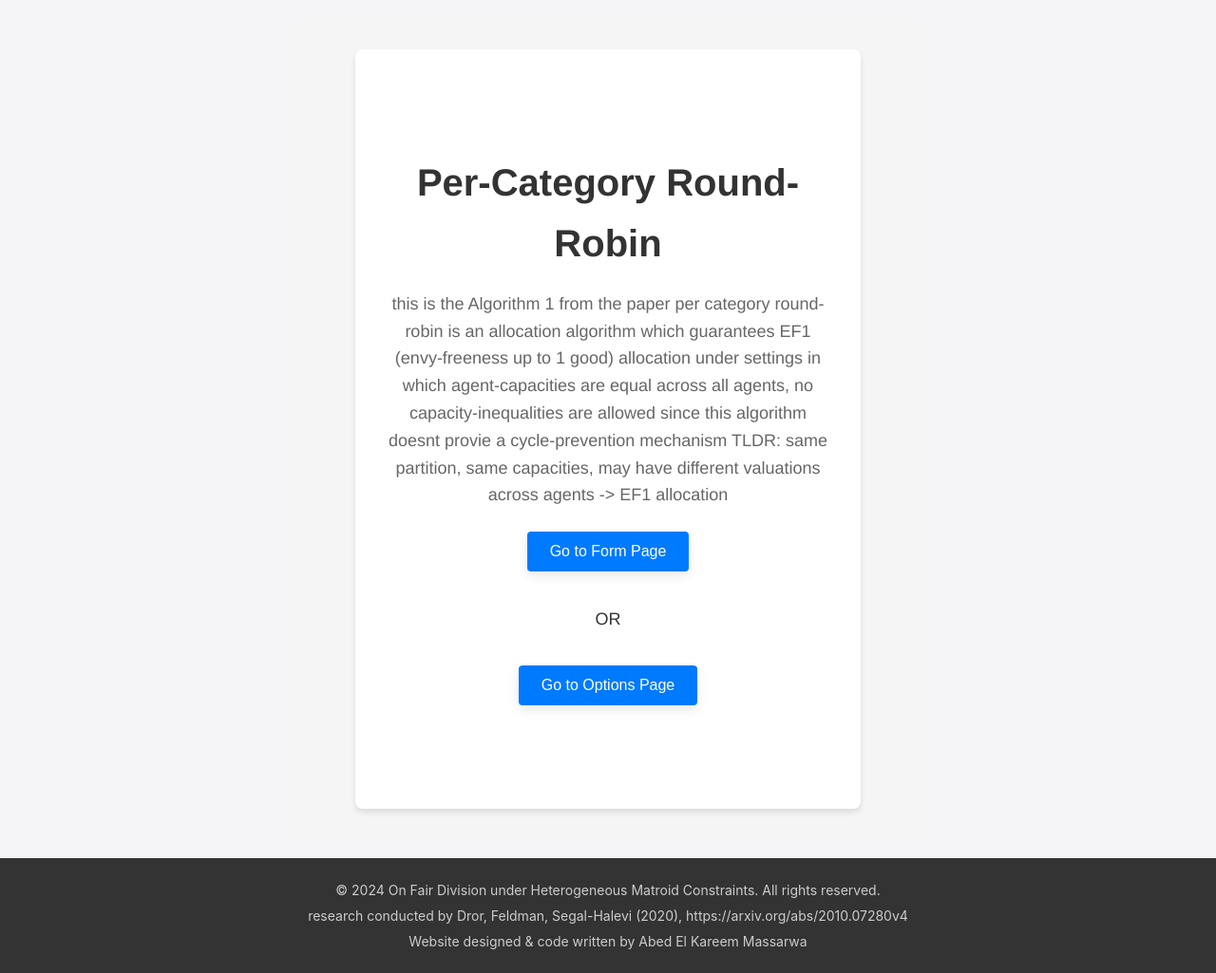
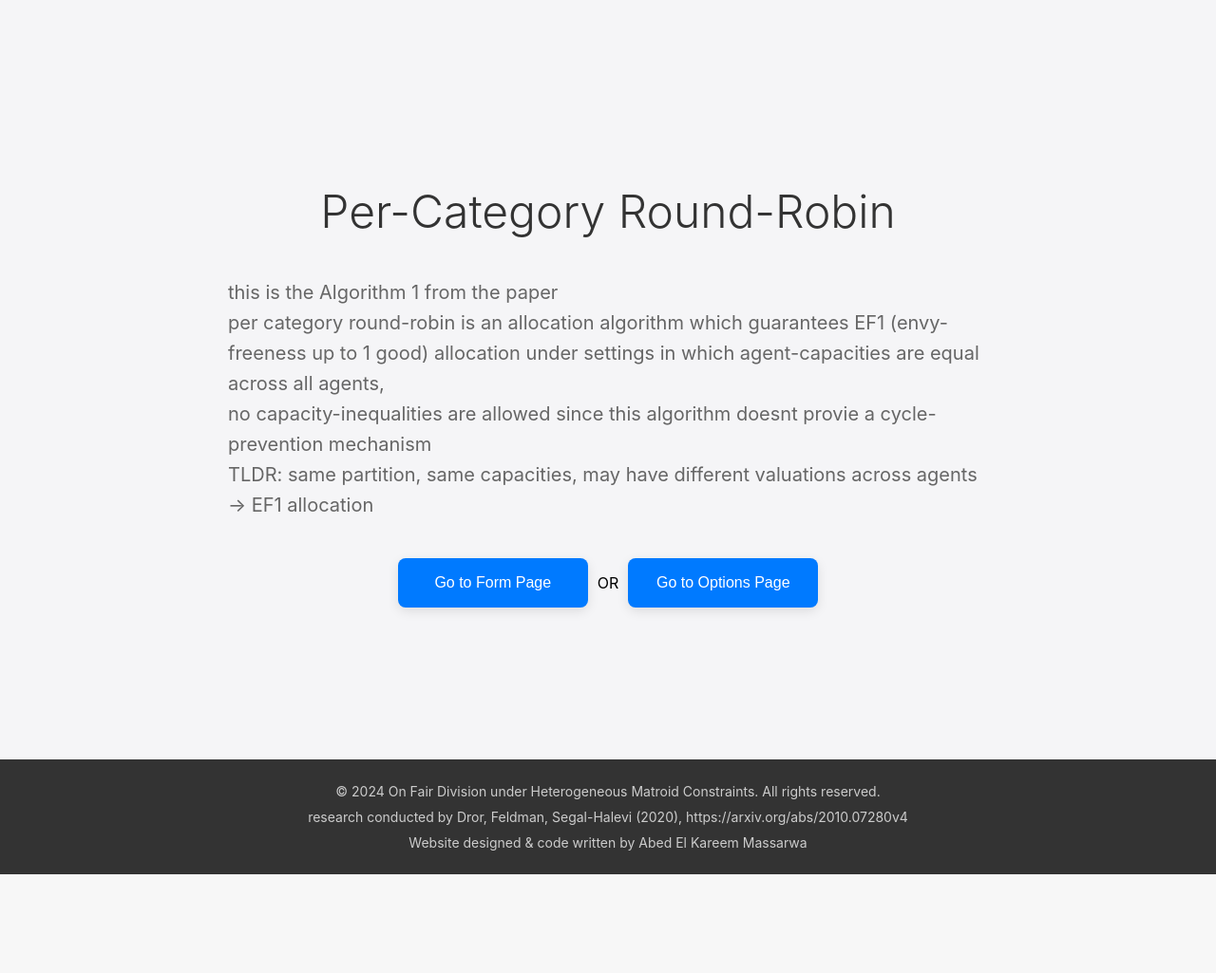
Before and after one commit to Abodi-Massarwa/flask_app, a Flask app: page /algorithm1 in a window 1280 px wide. Shown: the part 61-1086 px from the top of the page at 95% size. After the commit the page ends 982 px from the top, so only its background shows below. Run offline with Flask 3, Linux system fonts and the light colour scheme.

Commit message:
minor fixed for project description

```diff
--- a/flask_app/routes.py
+++ b/flask_app/routes.py
@@ -146,29 +146,29 @@ from flask_app.forms import Algorithm1Form, Algorithm2Form , Algorithm3Form, Alg
 
 
 algorithms = [
-    {"name": "Per-Category Round-Robin", "route": "algorithm1", "description": """this is the Algorithm 1 from the paper
+    {"name": "Per-Category Round-Robin", "route": "algorithm1", "description": """this is the Algorithm 1 from the paper<br>
      per category round-robin is an allocation algorithm which guarantees EF1 (envy-freeness up to 1 good) allocation
-    under settings in which agent-capacities are equal across all agents,
-    no capacity-inequalities are allowed since this algorithm doesnt provie a cycle-prevention mechanism
+    under settings in which agent-capacities are equal across all agents,<br>
+    no capacity-inequalities are allowed since this algorithm doesnt provie a cycle-prevention mechanism<br>
     TLDR: same partition, same capacities, may have different valuations across agents  -> EF1 allocation"""},
-    {"name": "Capped Round-Robin", "route": "algorithm2", "description": """this is Algorithm 2 CRR (capped round-robin) algorithm TLDR: single category , may have differnt capacities
+    {"name": "Capped Round-Robin", "route": "algorithm2", "description": """this is Algorithm 2 CRR (capped round-robin) algorithm <br>TLDR: single category , may have differnt capacities
     capped in CRR stands for capped capacity for each agent unlke RR , maye have different valuations -> F-EF1 (
     feasible envy-freeness up to 1 good) allocation"""},
-    {"name": "Back&Forth RR(Round-Robin)", "route": "algorithm3", "description": """this is Algorithm 3 back and forth capped round-robin algorithm (2 categories,may have different capacities,may have different valuations)
-        in which we simply
-        1)call capped_round_robin(arg1 ,.... argk,item_categories=<first category>)
-        2) reverse(order)
-        3)call capped_round_robin(arg1 ,.... argk,item_categories=<second category>)
+    {"name": "Back&Forth RR(Round-Robin)", "route": "algorithm3", "description": """this is Algorithm 3 back and forth capped round-robin algorithm<br> (2 categories,may have different capacities,may have different valuations)
+        in which we simply<br>
+        1)call capped_round_robin(arg1 ,.... argk,item_categories=<first category>)<br>
+        2) reverse(order)<br>
+        3)call capped_round_robin(arg1 ,.... argk,item_categories=<second category>)<br>
         -> F-EF1 (feasible envy-freeness up to 1 good) allocation"""},
-    {"name": "Per-Category CRR(Capped-Round-Robin)", "route": "algorithm4", "description": """ this is Algorithm 4 deals with (Different Capacities, Identical Valuations), suitable for any number of categories
-    CRR (per-category capped round-robin) algorithm
+    {"name": "Per-Category CRR(Capped-Round-Robin)", "route": "algorithm4", "description": """ this is Algorithm 4 deals with (Different Capacities, Identical Valuations),<br> suitable for any number of categories
+    CRR (per-category capped round-robin) algorithm<br>
     TLDR: multiple categories , may have different capacities , but have identical valuations -> F-EF1 (feasible envy-freeness up to 1 good) allocation"""},
-    {"name": "Iterated Priority Matching", "route": "algorithm5", "description": """this is Algorithm 5  deals with (partition Matroids with Binary Valuations, may have different capacities)
-    loops as much as maximum capacity in per each category , each iteration we build :
-    1) agent-item graph (bidirectional graph)
-    2) envy graph
-    3) topological sort the order based on the envy graph (always a-cyclic under such settings,proven in papers)
-    4) compute priority matching based on it we allocate the items among the agents
+    {"name": "Iterated Priority Matching", "route": "algorithm5", "description": """this is Algorithm 5  deals with (partition Matroids with Binary Valuations, may have different capacities)<br>
+    loops as much as maximum capacity in per each category , each iteration we build :<br>
+    1) agent-item graph (bidirectional graph)<br>
+    2) envy graph<br>
+    3) topological sort the order based on the envy graph (always a-cyclic under such settings,proven in papers)<br>
+    4) compute priority matching based on it we allocate the items among the agents<br>
     we do this each loop , and in case there remains item in that category we arbitrarily give it to random agent
 """},
 ]
--- a/flask_app/static/css/styles.css
+++ b/flask_app/static/css/styles.css
@@ -215,3 +215,67 @@ footer {
     color: #005bb5;
     text-decoration: underline;
 }
+
+.wide-container {
+    width: 100%;
+    padding: 40px 20px;
+    background-color: #f5f5f7;
+}
+
+.content-area {
+    max-width: 1200px;
+    margin: 0 auto;
+    text-align: center;
+}
+
+.project-name {
+    font-size: 48px;
+    font-weight: 300;
+    margin-bottom: 20px;
+    color: #333;
+    word-wrap: break-word;
+}
+
+.project-description {
+    font-size: 20px;
+    color: #666;
+    margin-bottom: 30px;
+    max-width: 800px;
+    line-height: 1.6;
+    margin-left: auto;
+    margin-right: auto;
+}
+
+.button-container {
+    display: flex;
+    flex-wrap: wrap;
+    gap: 10px;
+    justify-content: center;
+    margin-top: 20px;
+}
+
+.algo-button {
+    background-color: #007aff;
+    border: none;
+    border-radius: 8px;
+    color: #fff;
+    padding: 12px 24px;
+    font-size: 16px;
+    cursor: pointer;
+    transition: background-color 0.3s;
+    box-shadow: 0 4px 12px rgba(0, 0, 0, 0.1);
+    flex: 1 1 auto;
+    max-width: 200px;
+}
+
+.algo-button:hover {
+    background-color: #005bb5;
+}
+
+.project-description {
+    line-height: 1.6;
+    padding: 20px;
+    max-width: 800px;
+    margin: 0 auto;
+    text-align: left;
+}
--- a/flask_app/templates/algorithm.html
+++ b/flask_app/templates/algorithm.html
@@ -3,18 +3,15 @@
 {% block title %}{{ algorithm.name }}{% endblock %}
 
 {% block content %}
-<div class="algorithm-container">
-    <div class="container">
-        <div class="project-name">
-            <h1>{{ algorithm.name }}</h1>
+<div class="wide-container">
+    <div class="content-area">
+        <h1 class="project-name">{{ algorithm.name }}</h1>
+        <p class="project-description">{{ algorithm.description|safe }}</p>
 
-            <p class="project-description">{{ algorithm.description }}</p>
-
-            <div class="button-container">
-                <button class='algo-button' onclick="location.href='{{ url_for('form_page', algorithm=algorithm.route) }}'">Go to Form Page</button>
-                <p>OR</p>
-                <button class="algo-button" onclick="location.href='{{ url_for('future_feature', algorithm=algorithm.route) }}'">Go to Options Page</button>
-            </div>
+        <div class="button-container">
+            <button class='algo-button' onclick="location.href='{{ url_for('form_page', algorithm=algorithm.route) }}'">Go to Form Page</button>
+            <p>OR</p>
+            <button class="algo-button" onclick="location.href='{{ url_for('future_feature', algorithm=algorithm.route) }}'">Go to Options Page</button>
         </div>
     </div>
 </div>
```
Also changed, not shown: flask_app/templates/options_page.html (+11 -5 lines).
